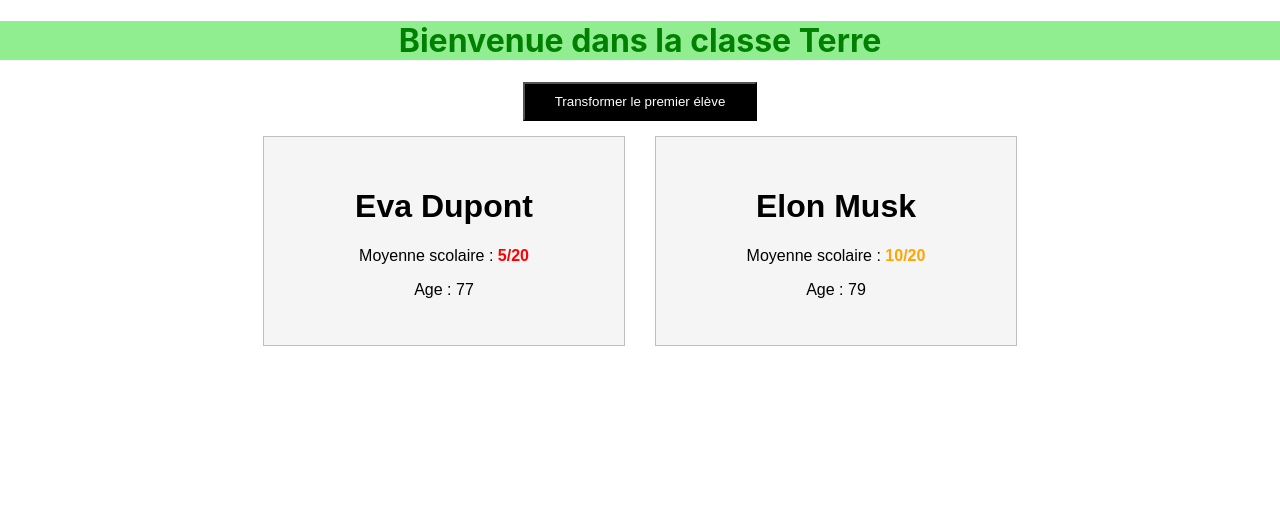
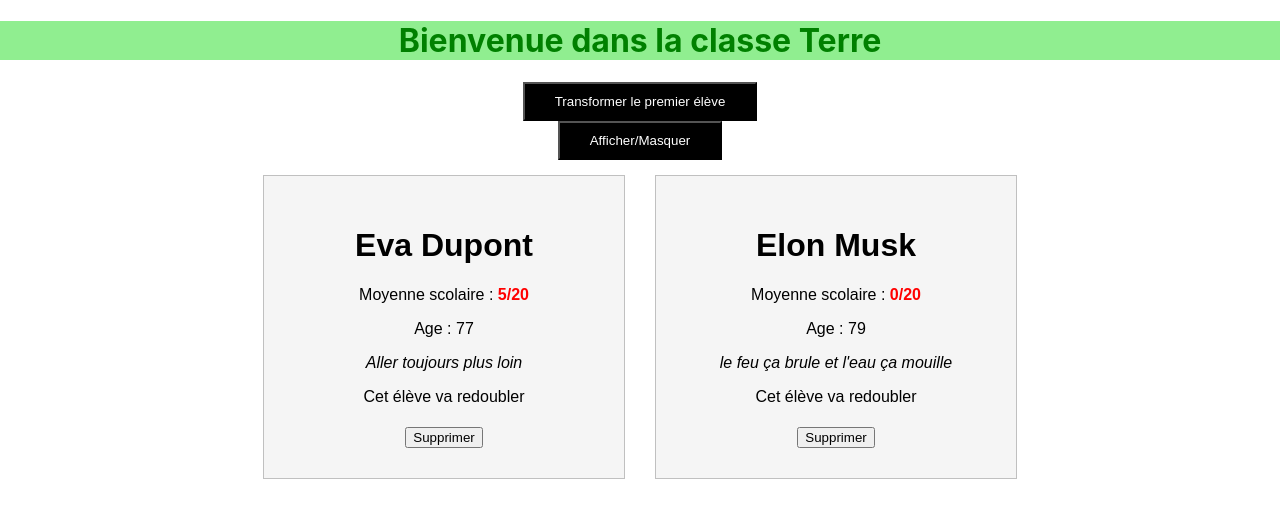
Before and after one commit to alexandredess/eleve, a React (Create React App) app: page / in a window 1280 px wide. Shown: the top 518 px of the page. Built offline with nearby package versions, Linux system fonts and the light colour scheme.

Commit message:
removeClickHandler

```diff
--- a/src/Components/Eleves/Eleve.js
+++ b/src/Components/Eleves/Eleve.js
@@ -31,6 +31,13 @@
     }else{
         moyenneClasse.push(classes.red)
     }
+
+    let message;
+
+        if(props.moyenne<6){
+            message=<p>Cet élève va redoubler</p>
+        }
+
     //jsx
     return (
         <div className={classes.eleve}>
@@ -38,6 +45,8 @@
             <p>Moyenne scolaire : <b className={moyenneClasse.join('')}>{props.moyenne}/20</b></p>
             <p>Age : {Math.floor(Math.random() * 100)}</p>
             <i>{props.children}</i>
+            {message}
+            <button onClick={props.supprimer} style={{marginTop:'5px'}}>Supprimer</button>
         </div>
     );
 }
--- a/src/Containers/App.js
+++ b/src/Containers/App.js
@@ -21,18 +21,22 @@
 
   const [eleves,setEleves]=useState(
     [{
+      id:1,
       nom:'Eva Dupont',
       moyenne:5,
       citation:"Aller toujours plus loin"
     },
     {
+      id:2,
       nom:'Elon Musk',
-      moyenne:10,
+      moyenne:0,
       citation:"le feu ça brule et l'eau ça mouille"
     }]
   );
 
   const [transformation,setTransformation]=useState(false);
+
+  const [afficherEleve,setAfficherEleve]=useState(true);
 
   useEffect(()=>{
     console.log('[App.js] UseEffect');
@@ -57,10 +61,36 @@
     setTransformation(true);
     }
 
+    //méthode pour afficher et masquer les élèves
+  const showHideHandler=()=>{
+    //permet de passer en true et en false => comme un toggle
+    setAfficherEleve(!afficherEleve)
+  }
+
+  //méthode pour supprimer un élève
+  const removeClickHandler= index =>{
+    const nouveauxEleves=[...eleves];
+    nouveauxEleves.splice(index,1);
+    setEleves(nouveauxEleves);
+  }
+
   const h1Style={
     color:'green',
     backgroundColor:'lightgreen'
   }
+
+  let cartes =eleves.map((eleve,index)=>(
+    <Eleve
+      key={index}
+      nom={eleve.nom}
+      moyenne={eleve.moyenne}
+      clic={() => buttonClickedHandler('Thomas Dutronc')}
+      supprimer={()=>removeClickHandler(index)}
+      >
+      {eleve.citation}
+    </Eleve>
+    )
+  );
 
     return(
       <div className={classes.App}>
@@ -69,20 +99,17 @@
         <div>
            <MonBoutonSylise transformed={transformation} onClick={buttonClickedHandler.bind(this,"Elon Musk")}>Transformer le premier élève</MonBoutonSylise>
         </div>
+        <div>
+          <MonBoutonSylise onClick={showHideHandler}>Afficher/Masquer</MonBoutonSylise>
+        </div>
 
-        <Eleve
-          nom={eleves[0].nom}
-          moyenne={eleves[0].moyenne}
-          citation={eleves[0].citation}
-          clic={()=>buttonClickedHandler('Steve Jobs')}>
+        {afficherEleve ?
+          <div>
+            {cartes}
+          </div>
+          :null
+        }
 
-        </Eleve>
-        <Eleve
-          nom={eleves[1].nom}
-          moyenne={eleves[1].moyenne}
-          citation={eleves[1].citation}
-          clic={()=>buttonClickedHandler('Julie Martin')}>
-          </Eleve>
       </div>
   )
 }
```
